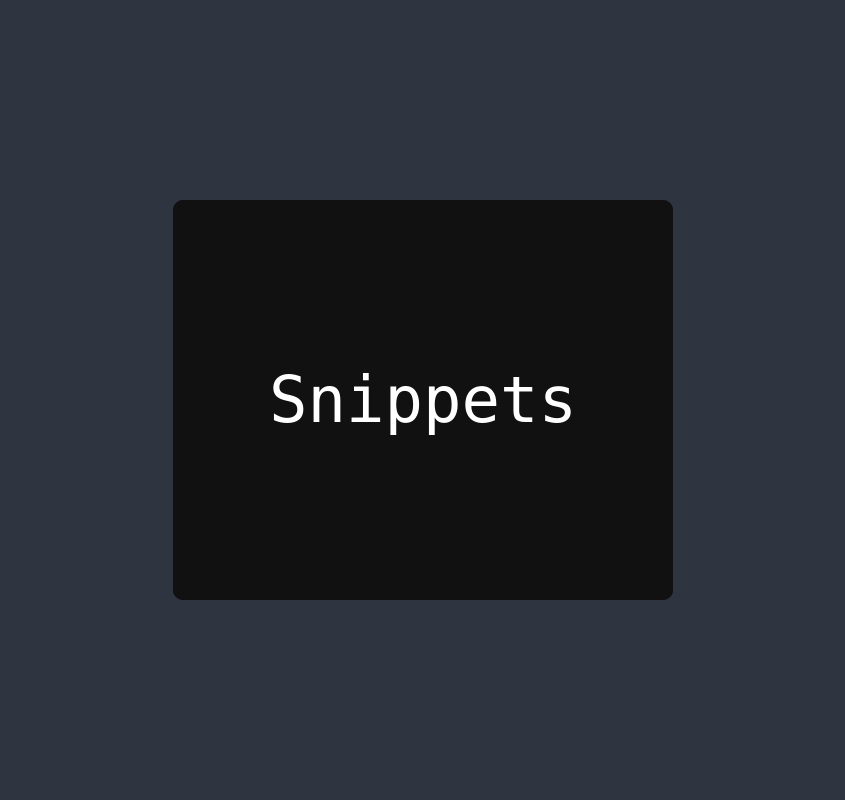
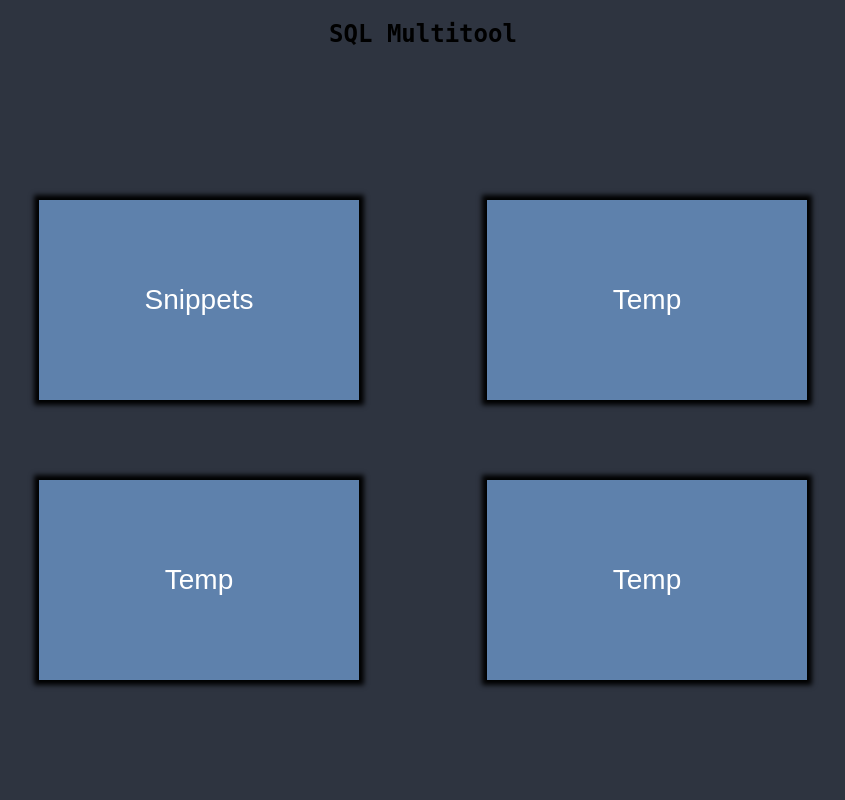
Before and after one commit to thenamesjagger/SQL-Flask, a Flask app: page / in a window 1280 px wide. Shown: the whole page, without its empty margins (217-1062 px from the left). Run offline with Flask 2, Linux system fonts and the light colour scheme.

Commit message:
Adding homepage buttons

```diff
--- a/code/static/homepage.css
+++ b/code/static/homepage.css
@@ -2,7 +2,7 @@ body {
     margin: 0;
     padding: 0;
     width: 100%;
-    height: 100vh;
+    height: 100%;
     display: flex;
     flex-direction: row;
     justify-content: center;
@@ -11,65 +11,67 @@ body {
     font-family: "JetBrains Mono", "Ubuntu Mono", Monospace;
 }
 
-.glow-on-hover {
-    width: 500px;
-    height: 400px;
-    border: none;
-    outline: none;
-    color: #fff;
-    background: #111;
-    cursor: pointer;
-    position: relative;
-    z-index: 0;
-    border-radius: 10px;
-    font-size: 48pt;
-    font-family: "JetBrains Mono", "Ubuntu Mono", Monospace;
+.snippets {
+    position: absolute;
+    justify-content: center;
+    align-items: center;
+    left: 20%;
+    bottom: 50%;
+    width: 25%;
+    height: 25%;
+    box-shadow: 0px 0px 5px 5px #000000;
+}
+
+.temp1 {
+    position: absolute;
+    justify-content: center;
+    align-items: center;
+    left: 55%;
+    bottom: 50%;
+    width: 25%;
+    height: 25%;
+    box-shadow: 0px 0px 5px 5px #000000;
 
 }
 
-.glow-on-hover:before {
-    content: '';
-    background: linear-gradient(45deg, #BF616A, #D08770, #EBCB8B, #A3BE8C, #88C0D0, #B48EAD);
+.temp2 {
     position: absolute;
-    top: -2px;
-    left:-2px;
-    background-size: 400%;
-    z-index: -1;
-    filter: blur(5px);
-    width: calc(100% + 4px);
-    height: calc(100% + 4px);
-    animation: glowing 20s linear infinite;
-    opacity: 0;
-    transition: opacity .3s ease-in-out;
-    border-radius: 10px;
+    justify-content: center;
+    align-items: center;
+    left: 20%;
+    bottom: 15%;
+    width: 25%;
+    height: 25%;
+    box-shadow: 0px 0px 5px 5px #000000;
+
 }
 
-.glow-on-hover:active {
-    color: #000
+.temp3 {
+    position: absolute;
+    justify-content: center;
+    align-items: center;
+    left: 55%;
+    bottom: 15%;
+    width: 25%;
+    height: 25%;
+    box-shadow: 0px 0px 5px 5px #000000;
+
 }
 
-.glow-on-hover:active:after {
-    background: transparent;
+.button {
+    background-color: #5e81ac;
+    border: none;
+    color: white;
+    width: 100%;
+    height: 100%;
+    text-align: center;
+    text-decoration: none;
+    display: inline-block;
+    font-size: 28px;
+    transition-duration: 0.4s;
 }
 
-.glow-on-hover:hover:before {
-    opacity: 1;
-}
-
-.glow-on-hover:after {
-    z-index: -1;
-    content: '';
-    position: absolute;
-    width: 100%;
-    height: 100%;
-    background: #111;
-    left: 0;
-    top: 0;
-    border-radius: 10px;
-}
-
-@keyframes glowing {
-    0% { background-position: 0 0; }
-    50% { background-position: 400% 0; }
-    100% { background-position: 0 0; }
-}
+.button:hover {
+    background-color: #81a1c1;
+    color: white;
+  }
--- a/code/templates/homepage.html
+++ b/code/templates/homepage.html
@@ -6,8 +6,26 @@
     <title>SQL Generator</title>
   </head>
   <body>
-    <a href="/snippets">
-      <button class="glow-on-hover" type="button">Snippets</button>
-    </a>
+    <h2>SQL Multitool</h2>
+    <div class="snippets">
+      <a href="/snippets">
+        <button class="button" type="button">Snippets</button>
+      </a>
+    </div>
+    <div class="temp1">
+      <a href="/temp">
+        <button class="button" type="button">Temp</button>
+      </a>
+    </div>
+    <div class="temp2">
+      <a href="/temp">
+        <button class="button" type="button">Temp</button>
+      </a>
+    </div>
+    <div class="temp3">
+      <a href="/temp">
+        <button class="button" type="button">Temp</button>
+      </a>
+    </div>
   </body>
 </html>
```
